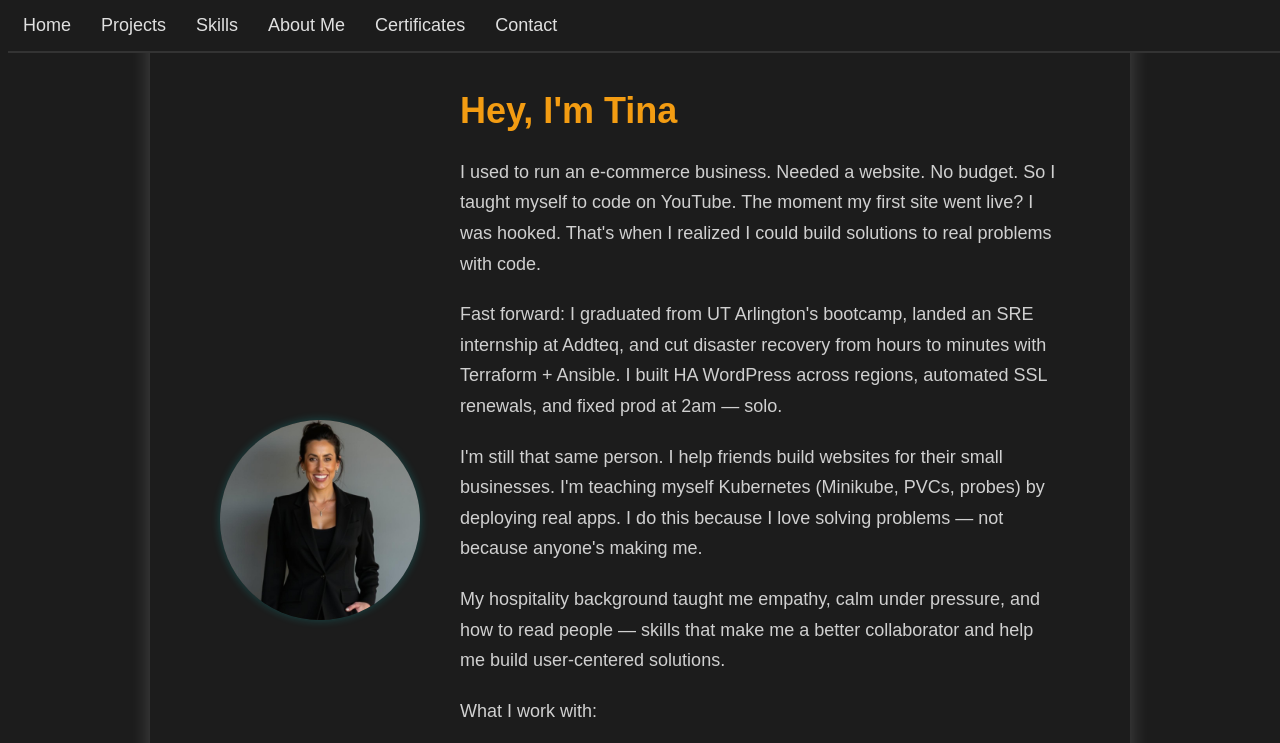
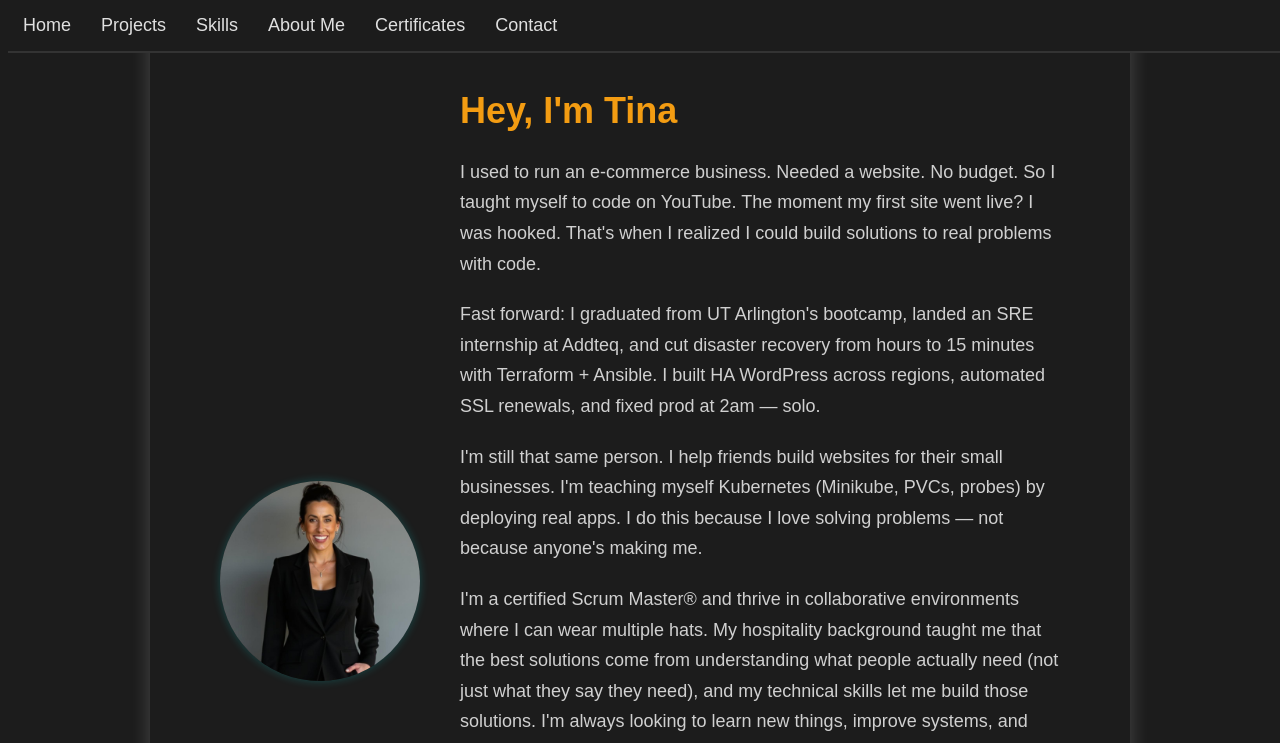
Before and after one commit to Tea-naa/My-Portfolio, a React (Create React App) app: page /about in a window 1280 px wide. Shown: the top 743 px of the page. Built offline with nearby package versions, Linux system fonts and the light colour scheme.

Commit message:
Added to about me

```diff
--- a/src/components/About.js
+++ b/src/components/About.js
@@ -26,7 +26,7 @@ const About = () => {
           </p>
 
           <p className="about-paragraph">
-            Fast forward: I graduated from UT Arlington's bootcamp, landed an SRE internship at Addteq, and cut disaster recovery from hours to minutes with Terraform + Ansible.
+            Fast forward: I graduated from UT Arlington's bootcamp, landed an SRE internship at Addteq, and cut disaster recovery from hours to 15 minutes with Terraform + Ansible.
             I built HA WordPress across regions, automated SSL renewals, and fixed prod at 2am — solo.
           </p>
 
@@ -36,7 +36,7 @@ const About = () => {
           </p>
 
           <p className="about-paragraph">
-            My hospitality background taught me empathy, calm under pressure, and how to read people — skills that make me a better collaborator and help me build user-centered solutions.
+            I'm a certified Scrum Master® and thrive in collaborative environments where I can wear multiple hats. My hospitality background taught me that the best solutions come from understanding what people actually need (not just what they say they need), and my technical skills let me build those solutions. I'm always looking to learn new things, improve systems, and tackle interesting challenges—regardless of whether they fall under "development," "operations," or something in between.
           </p>
 
           <div className="skills-container">
--- a/src/components/Skills.js
+++ b/src/components/Skills.js
@@ -22,7 +22,7 @@ const Skills = () => {
     { name: 'Node.js', icon: <FaNodeJs /> },
     { name: 'Express.js', icon: <SiExpress /> },
     { name: 'MySQL', icon: <FaDatabase /> },
-    { name: 'MongoDB Atlas', icon: <SiMongodb /> },
+    { name: 'MongoDB', icon: <SiMongodb /> },
     { name: 'REST APIs', icon: <IoSettingsOutline /> },
     { name: 'Bootstrap', icon: <SiBootstrap /> },
     { name: 'Postman', icon: <SiPostman /> },
```
